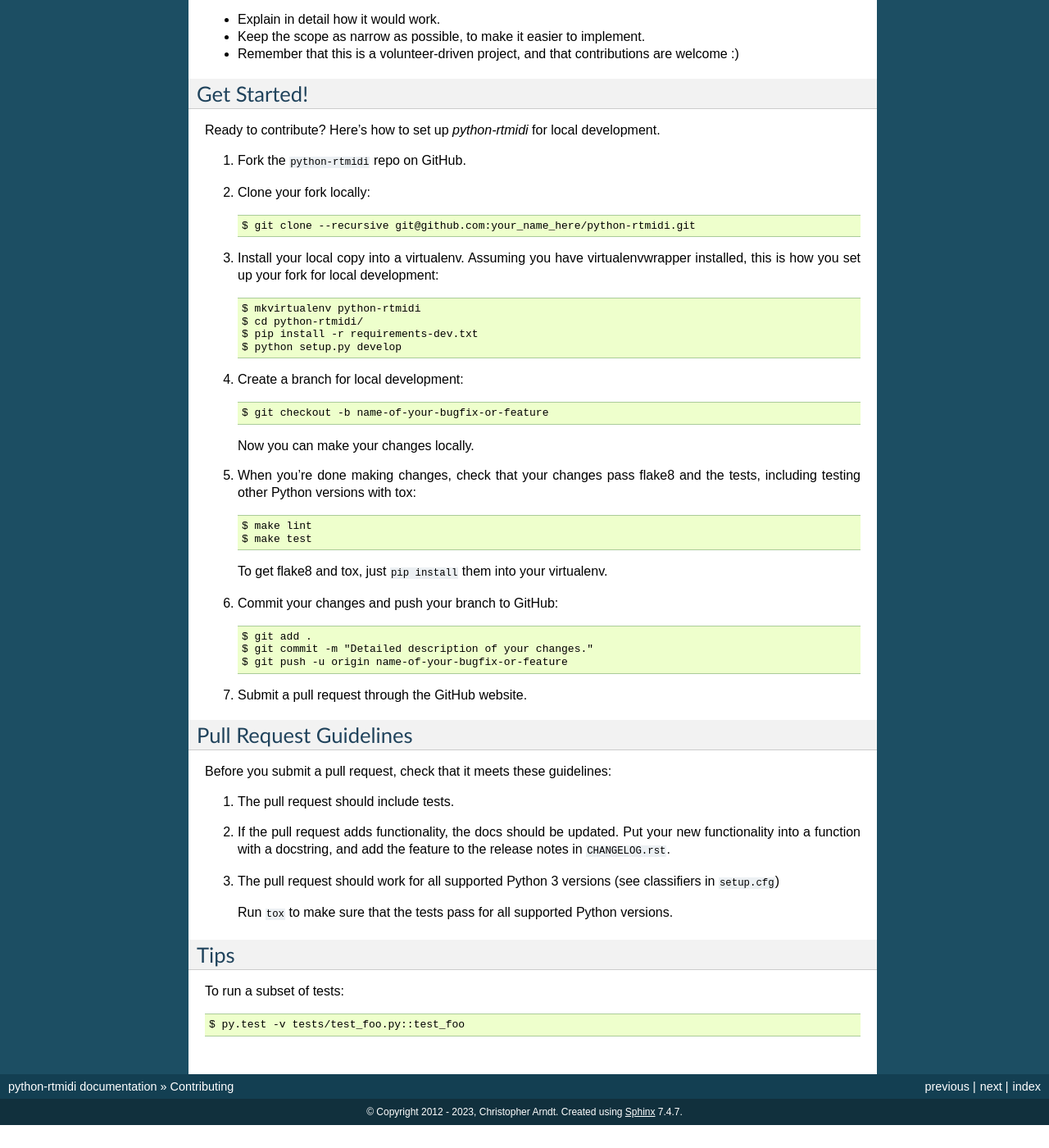
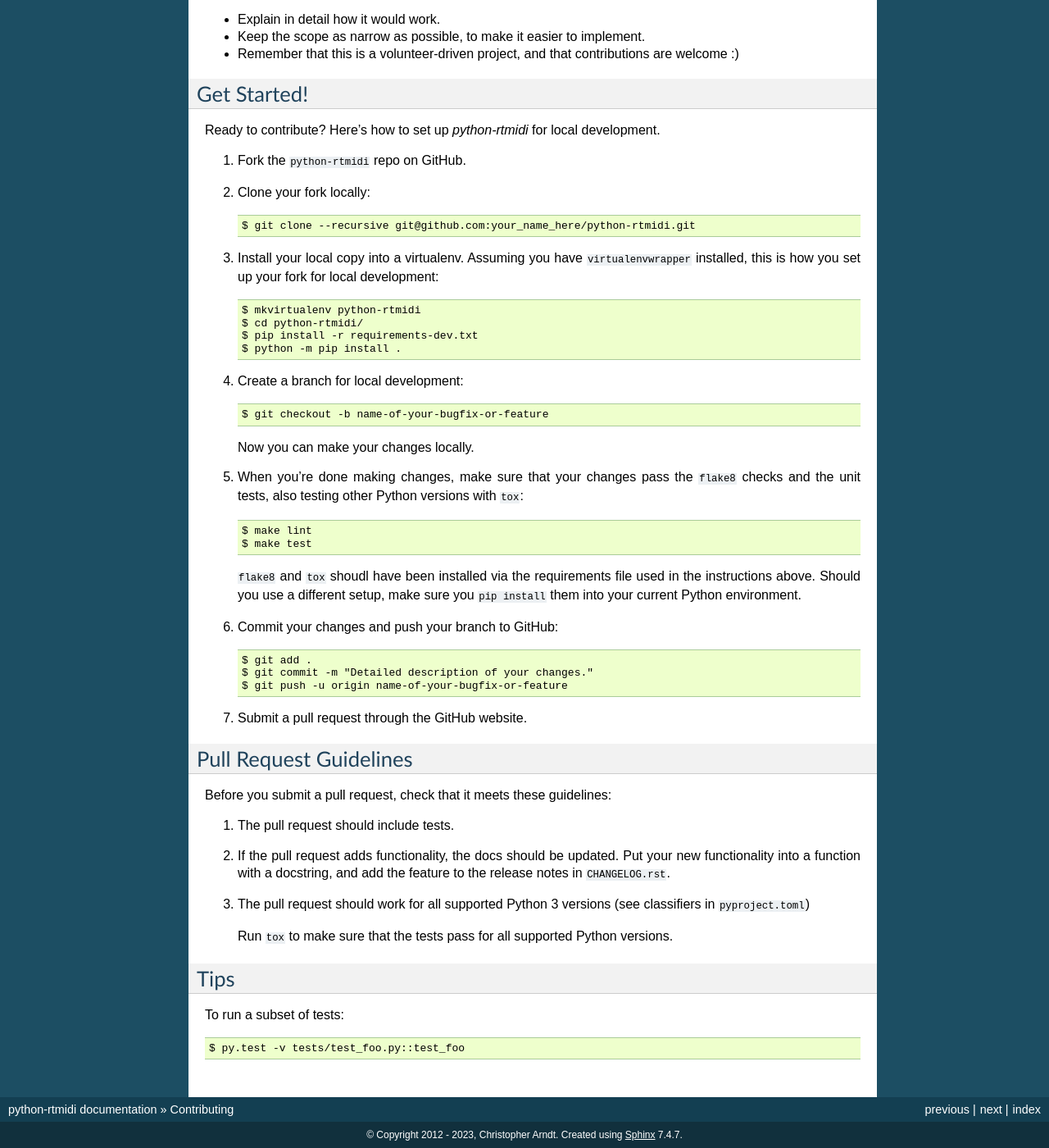
Before and after one commit to SpotlightKid/python-rtmidi, a Sphinx documentation site: the page built from docs/contributing.rst, in a window 1280 px wide and 1400 px high, scrolled down 877 px. Shown: the whole window at 82% size. Built offline with Sphinx 7.4.7, drawn with Linux system fonts in a browser that asks for light colours; pages that are not in the unit, such as notebooks, are missing from menus; before the commit the page ends 2249 px from its top, so only the background shows below that; some of the changed text lies outside the part shown.

Commit message:
docs: updated contributing guide
Signed-off-by: Christopher Arndt <chris@chrisarndt.de>

```diff
--- a/docs/contributing.rst
+++ b/docs/contributing.rst
@@ -72,13 +72,13 @@
     $ git clone --recursive git@github.com:your_name_here/python-rtmidi.git
 
 3. Install your local copy into a virtualenv. Assuming you have
-   virtualenvwrapper installed, this is how you set up your fork for local
+   ``virtualenvwrapper`` installed, this is how you set up your fork for local
    development::
 
     $ mkvirtualenv python-rtmidi
     $ cd python-rtmidi/
     $ pip install -r requirements-dev.txt
-    $ python setup.py develop
+    $ python -m pip install .
 
 4. Create a branch for local development::
 
@@ -86,13 +86,16 @@
 
    Now you can make your changes locally.
 
-5. When you're done making changes, check that your changes pass flake8 and the
-   tests, including testing other Python versions with tox::
+5. When you're done making changes, make sure that your changes pass the
+   ``flake8`` checks and the unit tests, also testing other Python versions
+   with ``tox``::
 
     $ make lint
     $ make test
 
-   To get flake8 and tox, just ``pip install`` them into your virtualenv.
+   ``flake8`` and ``tox`` shoudl have been installed via the requirements
+   file used in the instructions above. Should you use a different setup, make
+   sure you ``pip install`` them into your current Python environment.
 
 6. Commit your changes and push your branch to GitHub::
 
@@ -113,7 +116,7 @@
    your new functionality into a function with a docstring, and add the
    feature to the release notes in ``CHANGELOG.rst``.
 3. The pull request should work for all supported Python 3 versions (see
-   classifiers in ``setup.cfg``)
+   classifiers in ``pyproject.toml``)
 
    Run ``tox`` to make sure that the tests pass for all supported Python
    versions.
```
Also changed, not shown: other parts of docs/contributing.rst (+1 -1 lines).
